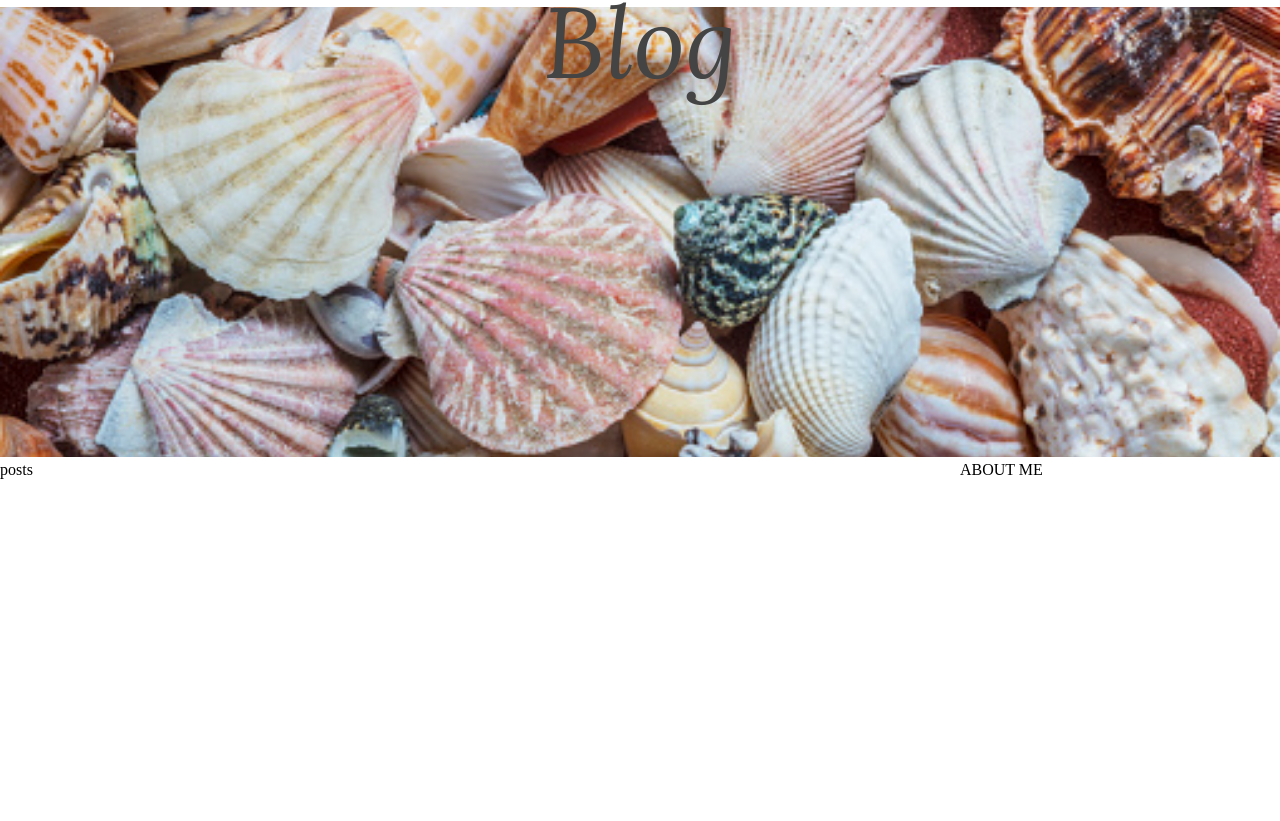
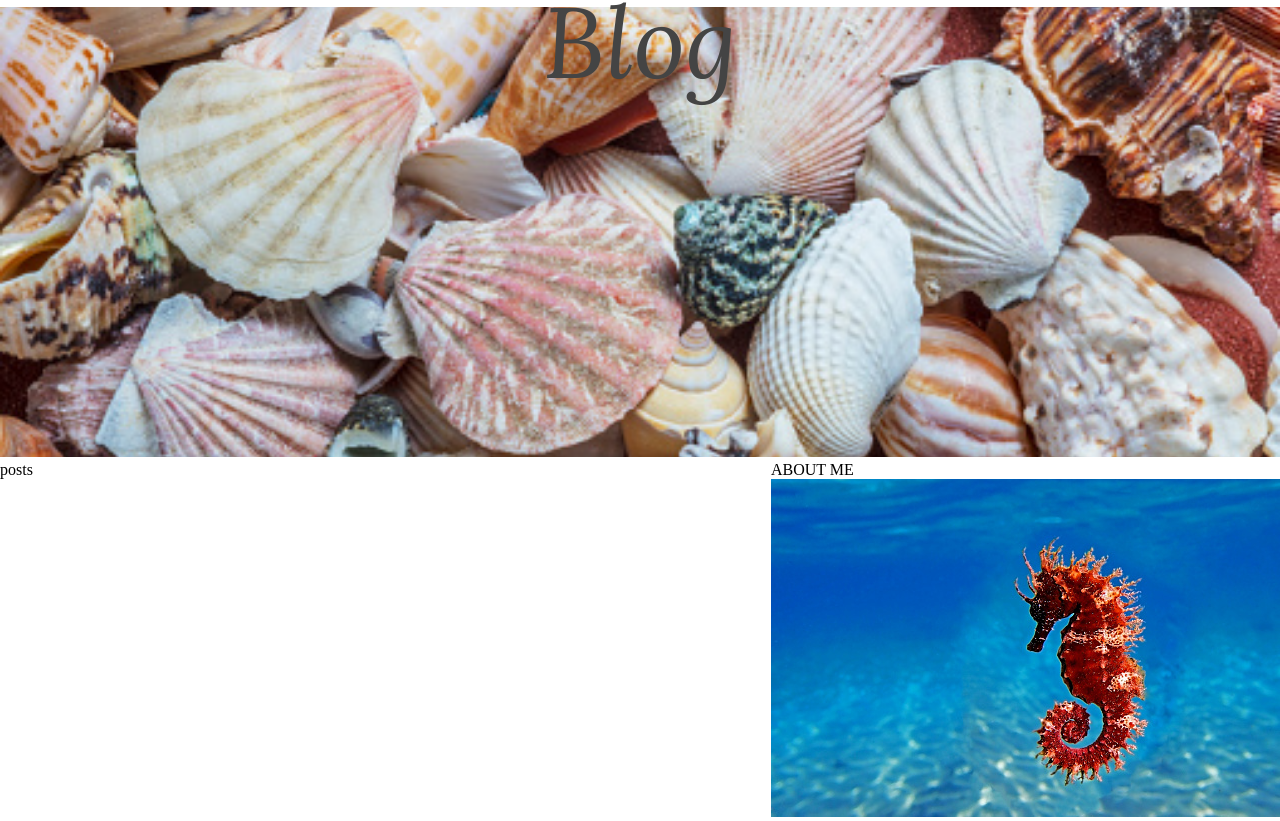
Before and after one commit to EvMad/react-frontend-sandbox, a React (Create React App) app: page / in a window 1280 px wide. Shown: the part 183-1004 px from the top of the page. Before the commit the page ends 800 px from the top, so only its background shows below. Built offline with nearby package versions, Linux system fonts and the light colour scheme.

Commit message:
added sidebar image

```diff
--- a/src/sidebar/Sidebar.jsx
+++ b/src/sidebar/Sidebar.jsx
@@ -5,7 +5,7 @@ export default function Sidebar() {
         <div className="sidebar">
             <div className="sidebarItem">
                 <span className="sidebarTitle">ABOUT ME</span>
-                <img src="" alt=""></img>
+                <img src="istockphoto-1227039338-170667a.jpg" alt=""></img>
                 <p></p>
             </div>
         </div>
```
Also changed, not shown: public/istockphoto-1227039338-170667a.jpg (added).
